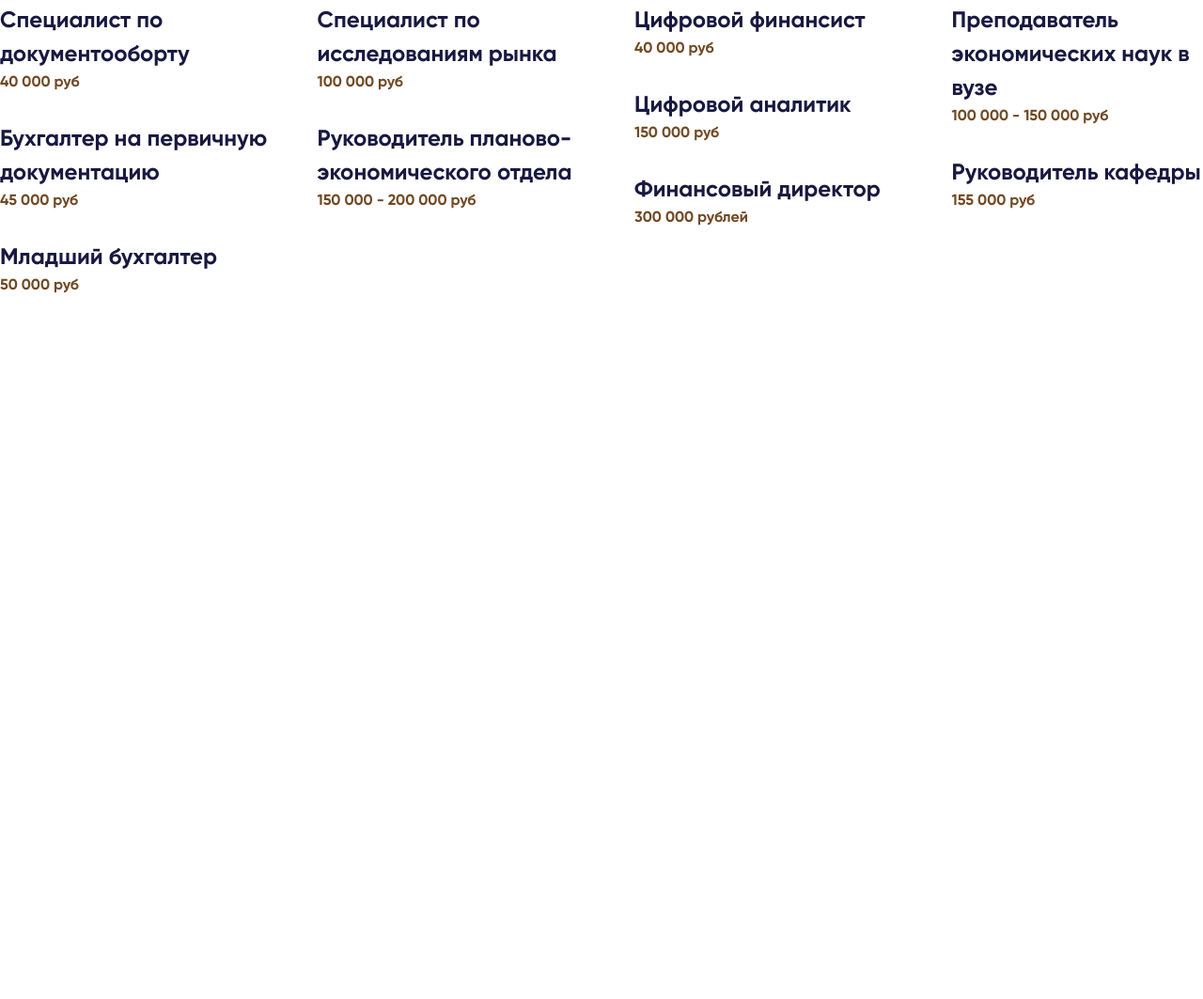
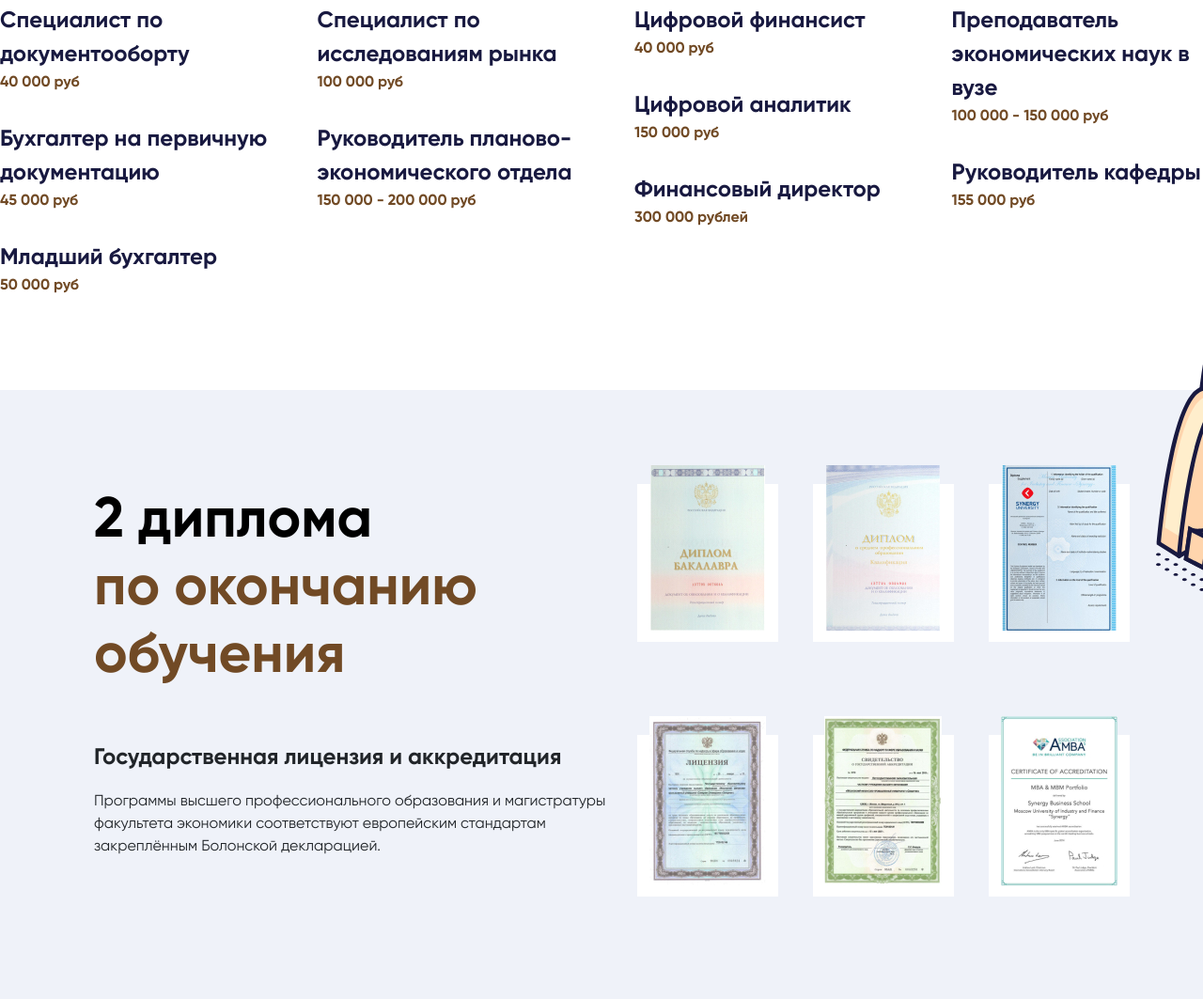
Before and after one commit to RomanFPL/university-lending-page, a website: page src/index.html in a window 1280 px wide. Shown: the part 3185-4248 px from the top of the page at 94% size. Before the commit the page ends 3600 px from the top, so only its background shows below. Drawn offline with Linux system fonts and the light colour scheme; files whose address does not match are found by name.

Commit message:
Diploms section desctop

```diff
--- /dev/null
+++ b/src/assets/sass/blocks/_diploms.sass
@@ -0,0 +1,36 @@
+.diploms
+    background: #EFF2F9
+    .container
+        position: relative
+        padding: 100px
+        display: flex
+    .text-area
+        width: 50%
+        h2
+            margin-bottom: 60px
+        h3
+            font-size: 24px
+            font-weight: 800
+        p
+            margin-top: 20px
+            font-weight: 400
+    .img-diploms-wrap
+        width: 50%
+        display: grid
+        grid-template-columns: repeat(3, 1fr)
+        justify-items: center
+        gap: 90px 0
+        .img-diploms
+            background: #fff
+            width: 150px
+            height: 95%
+            cursor: zoom-in
+            img
+                display: block
+                margin: 0 auto
+                transform: translateY(-20px)
+    .img-bg
+        position: absolute
+        right: -150px
+        top: -140px
+        width: 240px
--- a/src/assets/sass/style.sass
+++ b/src/assets/sass/style.sass
@@ -6,3 +6,4 @@
 @import "blocks/edu"
 @import "blocks/advantages"
 @import "blocks/towork"
+@import "blocks/diploms"
--- a/src/index.html
+++ b/src/index.html
@@ -201,6 +201,36 @@
             </div>
         </div>
     </section>
+    <section class="diploms">
+        <div class="container">
+        <div class="text-area">
+            <h2>2 диплома <br><span> по окончанию обучения</span></h2>
+            <h3>Государственная лицензия и аккредитация</h3>
+            <p>Программы высшего профессионального образования и магистратуры факультета экономики соответствуют европейским стандартам закреплённым Болонской декларацией. </p>
+        </div>
+        <div class="img-diploms-wrap">
+            <div class="img-diploms">
+                <img src="./assets/img/diplomas/diploma1.jpg" alt="">
+            </div>
+            <div class="img-diploms">
+                <img src="./assets/img/diplomas/diploma2.jpg" alt="">
+            </div>
+            <div class="img-diploms">
+                <img src="./assets/img/diplomas/diploma3.jpg" alt="">
+            </div>
+            <div class="img-diploms">
+                <img src="./assets/img/diplomas/diploma1r.jpg" alt="">
+            </div>
+            <div class="img-diploms">
+                <img src="./assets/img/diplomas/diploma2r.jpg" alt="">
+            </div>
+            <div class="img-diploms">
+                <img src="./assets/img/diplomas/diploma3r.jpg" alt="">
+            </div>
+        </div>
+        <img src="./assets/img/montain.svg" alt="" class="img-bg">
+    </div>
+    </section>
     <script defer src="script.js"></script>
 </body>
 
```
Also changed, not shown: dist/assets/css/style.min.css, dist/assets/sass/blocks/_diploms.sass (added), dist/assets/sass/style.sass, dist/index.html, src/assets/css/style.min.css.
